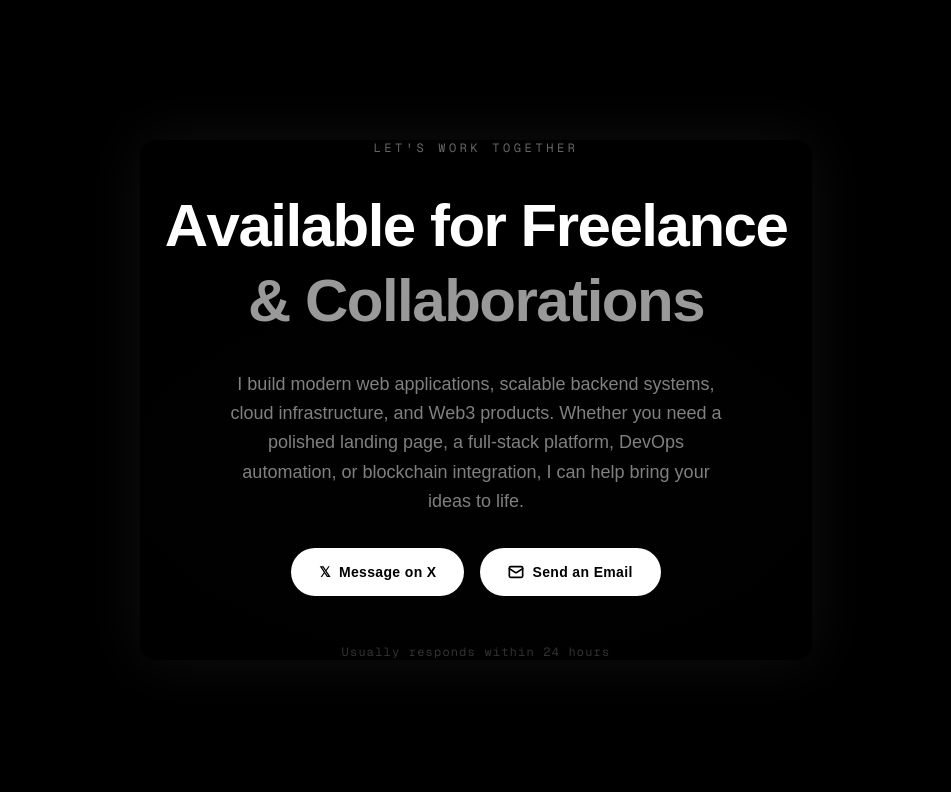
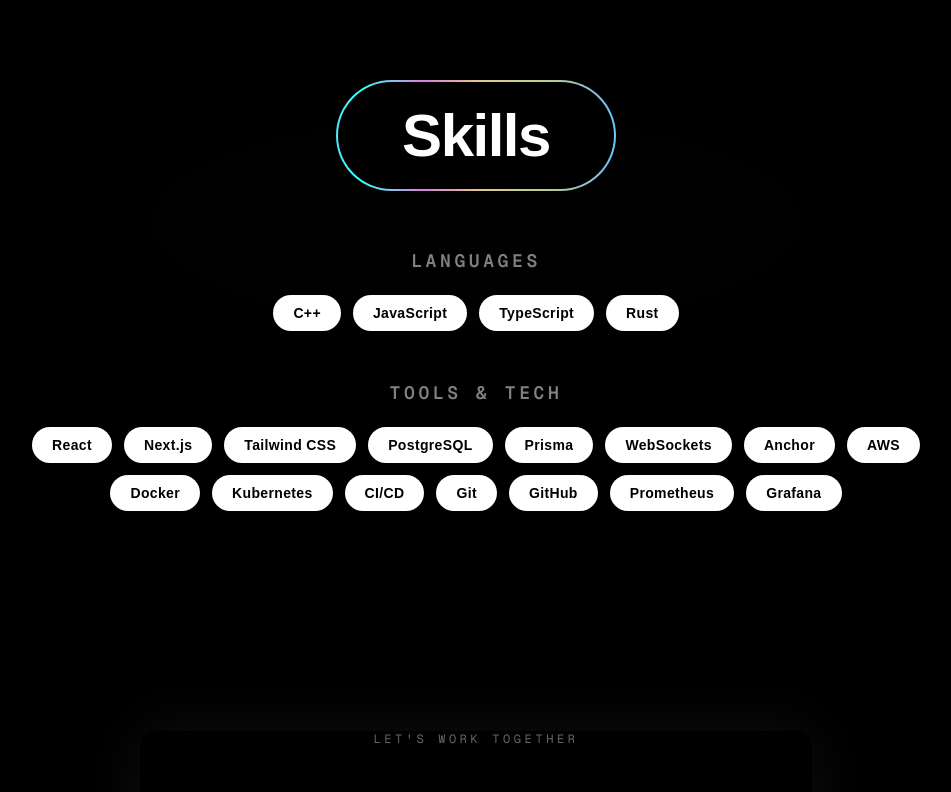
Before and after one commit to sahayanshuman2005/My-Portfolio, a Next.js app: page / in a window 1280 px wide. Shown: the top 792 px of the page, without its empty margins (164-1115 px from the left). Built offline with nearby package versions, Linux system fonts and the light colour scheme.

Commit message:
skills.tsx

```diff
--- a/app/page.tsx
+++ b/app/page.tsx
@@ -1,9 +1,11 @@
 import Image from "next/image";
 import { Hero } from "@/components/Hero";
+import Skills from "@/components/Skills";
 import Contact from "@/components/Contact";
 export default function Home() {
   return (
     <div>
+      <Skills/>
       <Contact/>
     </div>
   );
--- /dev/null
+++ b/components/Skills.tsx
@@ -0,0 +1,279 @@
+"use client";
+
+import { type Variants, motion, useReducedMotion } from "framer-motion";
+
+const LANGUAGES = ["C++", "JavaScript", "TypeScript", "Rust"];
+
+const TOOLS = [
+  "React",
+  "Next.js",
+  "Tailwind CSS",
+  "PostgreSQL",
+  "Prisma",
+  "WebSockets",
+  "Anchor",
+  "AWS",
+  "Docker",
+  "Kubernetes",
+  "CI/CD",
+  "Git",
+  "GitHub",
+  "Prometheus",
+  "Grafana",
+];
+
+const fadeUp = (delay = 0): Variants => ({
+  hidden: { opacity: 0, y: 24 },
+  show: {
+    opacity: 1,
+    y: 0,
+    transition: {
+      duration: 0.6,
+      delay,
+      ease: [0.22, 1, 0.36, 1],
+    },
+  },
+});
+
+const buttonVariant = (delay = 0): Variants => ({
+  hidden: { opacity: 0, scale: 0.85 },
+  show: {
+    opacity: 1,
+    scale: 1,
+    transition: {
+      duration: 0.4,
+      delay,
+      ease: [0.22, 1, 0.36, 1],
+    },
+  },
+});
+
+const floatVariant: Variants = {
+  animate: {
+    y: [0, -18, 0],
+    scale: [1, 1.06, 1],
+    opacity: [0.04, 0.08, 0.04],
+    transition: {
+      duration: 8,
+      repeat: Infinity,
+      ease: "easeInOut",
+    },
+  },
+};
+
+interface TypewriterProps {
+  text: string;
+  startDelay?: number;
+  letterDelay?: number;
+  reduced: boolean;
+}
+
+function Typewriter({
+  text,
+  startDelay = 0.1,
+  letterDelay = 0.055,
+  reduced,
+}: TypewriterProps) {
+  if (reduced) return <span>{text}</span>;
+
+  return (
+    <>
+      {text.split("").map((char, i) => (
+        <motion.span
+          key={i}
+          style={{
+            display: "inline-block",
+            whiteSpace: char === " " ? "pre" : undefined,
+          }}
+          initial={{ opacity: 0, y: 8 }}
+          whileInView={{ opacity: 1, y: 0 }}
+          viewport={{ once: true }}
+          transition={{
+            duration: 0.2,
+            delay: startDelay + i * letterDelay,
+            ease: "easeOut",
+          }}
+        >
+          {char}
+        </motion.span>
+      ))}
+    </>
+  );
+}
+
+interface SkillGroupProps {
+  title: string;
+  skills: string[];
+  baseDelay: number;
+  reduced: boolean;
+}
+
+function SkillGroup({
+  title,
+  skills,
+  baseDelay,
+  reduced,
+}: SkillGroupProps) {
+  return (
+    <div className="w-full flex flex-col items-center gap-5">
+      <motion.h3
+        className="
+          text-base sm:text-lg
+          font-semibold
+          tracking-[0.2em]
+          uppercase
+          text-white/50
+          font-mono
+          text-center
+        "
+        variants={fadeUp(baseDelay)}
+        initial={reduced ? "show" : "hidden"}
+        whileInView="show"
+        viewport={{ once: true }}
+      >
+        {title}
+      </motion.h3>
+
+      <div className="flex flex-wrap justify-center gap-3 max-w-4xl">
+        {skills.map((skill, i) => (
+          <motion.span
+            key={skill}
+            variants={buttonVariant(baseDelay + 0.1 + i * 0.045)}
+            initial={reduced ? "show" : "hidden"}
+            whileInView="show"
+            viewport={{ once: true }}
+            whileHover={
+              reduced
+                ? undefined
+                : {
+                    scale: 1.07,
+                    boxShadow: "0 0 20px rgba(255,255,255,0.2)",
+                  }
+            }
+            whileTap={reduced ? undefined : { scale: 0.96 }}
+            className="
+              inline-flex items-center justify-center
+              bg-white text-black
+              rounded-full
+              px-5 py-2
+              text-sm font-semibold tracking-wide
+              cursor-default
+              select-none
+            "
+          >
+            {skill}
+          </motion.span>
+        ))}
+      </div>
+    </div>
+  );
+}
+
+function AnimatedBorderTitle({
+  reduced,
+}: {
+  reduced: boolean;
+}) {
+  return (
+    <motion.div
+      variants={fadeUp(0)}
+      initial={reduced ? "show" : "hidden"}
+      whileInView="show"
+      viewport={{ once: true }}
+      className="relative inline-flex p-0.5 rounded-full"
+      animate={
+        reduced
+          ? undefined
+          : {
+              backgroundPosition: ["0% 50%", "200% 50%"],
+            }
+      }
+      transition={
+        reduced
+          ? undefined
+          : {
+              duration: 4,
+              repeat: Infinity,
+              ease: "linear",
+            }
+      }
+      style={{
+        backgroundImage:
+          "linear-gradient(90deg, #DD7DDF, #E1CD86, #BBCB92, #71C2EF, #3BFFFF, #DD7DDF, #E1CD86, #BBCB92, #71C2EF, #3BFFFF)",
+        backgroundSize: "200% 100%",
+      }}
+    >
+      <div
+        className="
+          rounded-full
+          bg-black
+          px-8 sm:px-12 lg:px-16
+          py-3 sm:py-4
+        "
+      >
+        <h2
+          className="
+            text-3xl sm:text-4xl lg:text-6xl
+            font-bold
+            text-white
+            leading-tight
+            tracking-tight
+          "
+        >
+          <Typewriter
+            text="Skills"
+            startDelay={0.1}
+            letterDelay={0.08}
+            reduced={reduced}
+          />
+        </h2>
+      </div>
+    </motion.div>
+  );
+}
+
+export default function Skills() {
+  const reduced = useReducedMotion() ?? false;
+
+  return (
+    <section
+      className="
+        relative w-full bg-black
+        py-20 px-4 sm:px-6 lg:px-8
+        overflow-hidden
+      "
+    >
+      <motion.div
+        aria-hidden="true"
+        className="
+          pointer-events-none absolute inset-0
+          bg-[radial-gradient(ellipse_70%_50%_at_50%_40%,rgba(255,255,255,0.06)_0%,transparent_70%)]
+        "
+        variants={floatVariant}
+        animate={reduced ? undefined : "animate"}
+      />
+
+      <div className="relative z-10 max-w-5xl mx-auto flex flex-col items-center gap-14">
+        <div className="text-center">
+          <AnimatedBorderTitle reduced={reduced} />
+        </div>
+
+        <div className="w-full flex flex-col items-center gap-12">
+          <SkillGroup
+            title="Languages"
+            skills={LANGUAGES}
+            baseDelay={0.3}
+            reduced={reduced}
+          />
+
+          <SkillGroup
+            title="Tools & Tech"
+            skills={TOOLS}
+            baseDelay={0.5}
+            reduced={reduced}
+          />
+        </div>
+      </div>
+    </section>
+  );
+}
```
